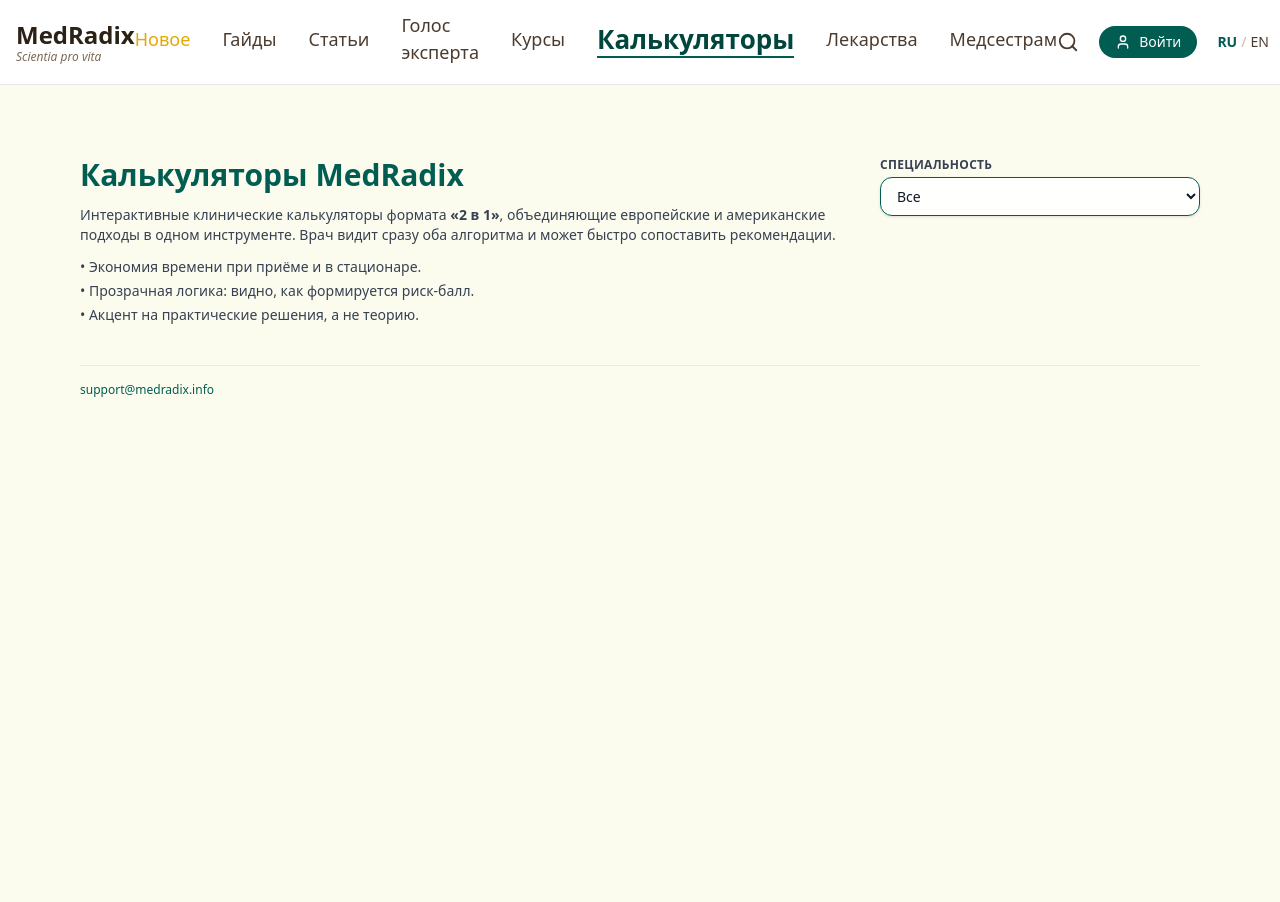
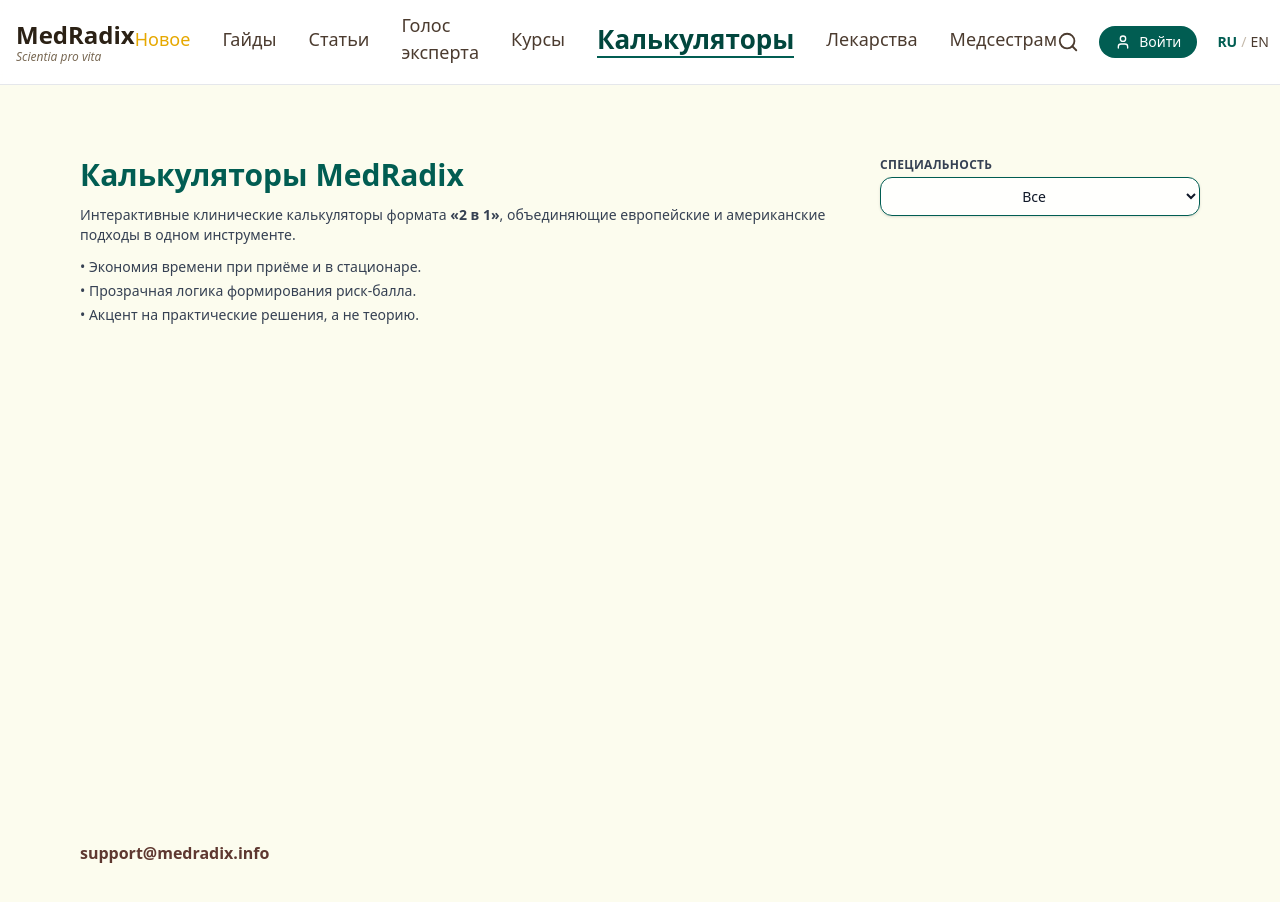
Before and after one commit to NMaryko/MedRadix, a Next.js app: page /calculators in a window 1280 px wide. Shown: the top 902 px of the page. Built offline with nearby package versions, Linux system fonts and the light colour scheme.

Commit message:
Update page.tsx

```diff
--- a/app/calculators/page.tsx
+++ b/app/calculators/page.tsx
@@ -37,7 +37,6 @@ export default function CalculatorsPage() {
   const handleSpecialtyChange = (value: string) => {
     setSelectedSpecialty(value);
 
-    // При выборе кардиологии сразу ведём на страницу с калькуляторами ОКС
     if (value === 'Кардиология') {
       router.push('/calculators/cardiology/acs-risk');
     }
@@ -49,7 +48,7 @@ export default function CalculatorsPage() {
   return (
     <main className="min-h-screen bg-[#fcfcee] py-10">
       <div className="max-w-6xl mx-auto px-4">
-        {/* Заголовок + фильтр (фильтр справа сверху) */}
+        {/* Заголовок + фильтр */}
         <header className="mb-10 flex flex-col gap-4 md:flex-row md:items-start md:justify-between">
           <div>
             <h1 className="text-3xl font-bold text-[#015D52] mb-3">
@@ -58,13 +57,11 @@ export default function CalculatorsPage() {
             <p className="text-sm text-gray-700 max-w-3xl mb-3">
               Интерактивные клинические калькуляторы формата{' '}
               <span className="font-semibold">«2 в 1»</span>, объединяющие
-              европейские и американские подходы в одном инструменте. Врач
-              видит сразу оба алгоритма и может быстро сопоставить
-              рекомендации.
+              европейские и американские подходы в одном инструменте.
             </p>
             <ul className="text-sm text-gray-700 space-y-1">
               <li>• Экономия времени при приёме и в стационаре.</li>
-              <li>• Прозрачная логика: видно, как формируется риск-балл.</li>
+              <li>• Прозрачная логика формирования риск-балла.</li>
               <li>• Акцент на практические решения, а не теорию.</li>
             </ul>
           </div>
@@ -78,7 +75,7 @@ export default function CalculatorsPage() {
             </label>
             <select
               id="specialty-select"
-              className="w-full rounded-xl border border-[#015D52] bg-white/90 px-3 py-2 text-sm text-gray-900 shadow-sm focus:border-[#015D52] focus:outline-none focus:ring-2 focus:ring-[#015D52]/30"
+              className="w-full rounded-xl border border-[#015D52] bg-white/90 px-3 py-2 text-sm text-gray-900 text-center shadow-sm transition hover:border-[#015D52] hover:ring-2 hover:ring-[#015D52]/20 focus:border-[#015D52] focus:outline-none focus:ring-2 focus:ring-[#015D52]/30"
               value={selectedSpecialty}
               onChange={(e) => handleSpecialtyChange(e.target.value)}
             >
@@ -91,18 +88,19 @@ export default function CalculatorsPage() {
           </div>
         </header>
 
-        {/* Почти пустая главная: только сообщение о разработке при выборе других спец. */}
         {showDevMessage && (
           <div className="rounded-2xl border border-dashed border-[#015D52]/40 bg-white/70 p-6 text-sm text-gray-700">
             Для специальности{' '}
-            <span className="font-semibold">{selectedSpecialty}</span> калькуляторы
-            ещё в разработке.
+            <span className="font-semibold">{selectedSpecialty}</span>{' '}
+            калькуляторы ещё в разработке.
           </div>
         )}
 
-        {/* Низ страницы: только email без текста */}
-        <footer className="mt-10 border-t border-emerald-100 pt-4 text-xs text-[#015D52]">
-          <a href="mailto:support@medradix.info">support@medradix.info</a>
+        {/* support — без линии, ниже и крупнее, коричневый */}
+        <footer className="mt-[500px] pt-4 text-base text-[#5E3830]">
+          <a href="mailto:support@medradix.info" className="font-semibold">
+            support@medradix.info
+          </a>
         </footer>
       </div>
     </main>
```
